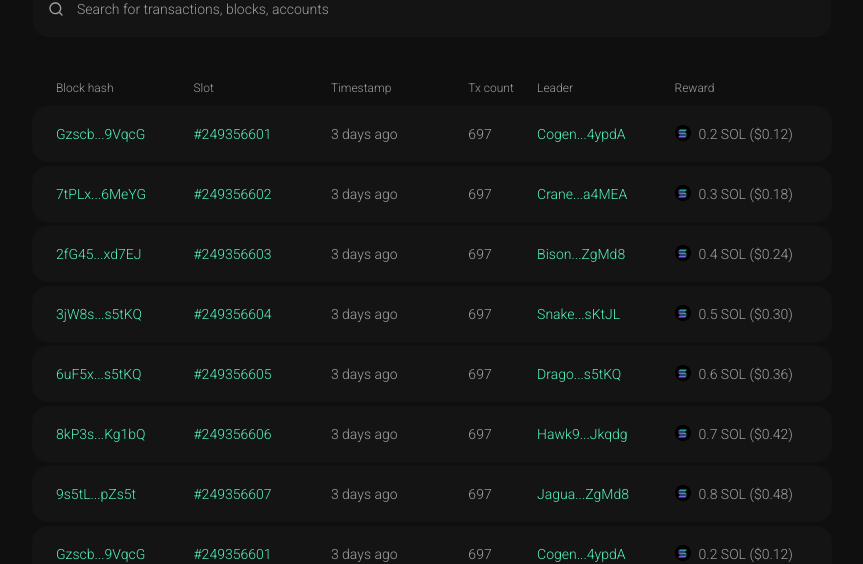
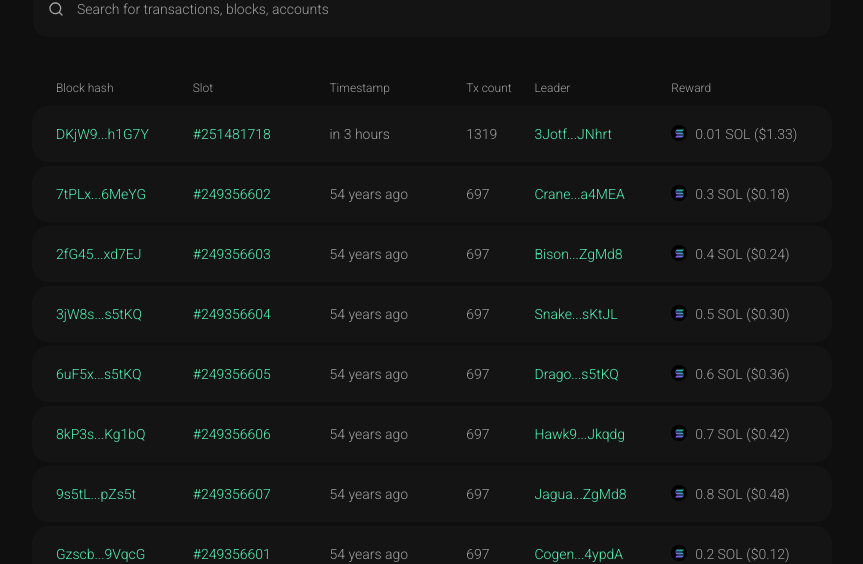
Before and after one commit to ThePatShea/composable-coding-assignment, a Next.js app: page / in a window 1280 px wide. Shown: the part 244-808 px from the top of the page, without its empty margins (208-1071 px from the left). Built offline with nearby package versions, Linux system fonts and the light colour scheme.

Commit message:
Implementing real data for the Solana blocks (not live data).

```diff
--- a/data/blocks.json
+++ b/data/blocks.json
@@ -1,14 +1,14 @@
 [
   {
-    "blockHash": "GzscbXXP1EKg1bQ1D8f9SUa3CMpyKKRoXHGsPn29VqcG",
-    "prevBlockHash": "7tPLxy5ZPF5xL5Bh3gXtD6T1KvhFH5R8M5sagQx6MeYG",
-    "slot": 249356601,
-    "timestamp": 1709071200,
-    "txCount": 697,
-    "leader": "Cogent51kHgGLHr7zpkpRjGYFXM57LgjHjDdqXd4ypdA",
-    "rewardSol": 0.2,
-    "rewardUsd": 0.12,
-    "solanaPriceUsd": 107.6
+    "blockHash": "DKjW9hX6dqBE6aDgqdX7Ytqa9T32SmFUJkkhmjKh1G7Y",
+    "prevBlockHash": "B9hsLdwvEZNyDAvsq688dY7nWWovubWLcojmj3Y5ugjb",
+    "slot": 251481718,
+    "timestamp": "2024-03-01T21:36:13+00:00",
+    "txCount": 1319,
+    "leader": "3JotfSFPaod4KVK7nj7ULvcq5PjUBdZNVGracNkJNhrt",
+    "rewardSol": 0.010146067,
+    "rewardUsd": 1.3257,
+    "solanaPriceUsd": 130.67
   },
   {
     "blockHash": "7tPLxy5ZPF5xL5Bh3gXtD6T1KvhFH5R8M5sagQx6MeYG",
--- /dev/null
+++ b/helpers/roundDecimal.ts
@@ -0,0 +1,6 @@
+function roundDecimal(num: number, decimals: number): number {
+  const factor = Math.pow(10, decimals);
+  return Math.round(num * factor) / factor;
+}
+
+export default roundDecimal;
--- a/interfaces/block.ts
+++ b/interfaces/block.ts
@@ -2,7 +2,7 @@ interface Block {
   blockHash: string;
   prevBlockHash: string;
   slot: number;
-  timestamp: number;
+  timestamp: string;
   txCount: number;
   leader: string;
   rewardSol: number;
--- a/pages/block/[slot].tsx
+++ b/pages/block/[slot].tsx
@@ -5,6 +5,7 @@ import moment from "moment";
 
 import getRelativeTime from "@/helpers/getRelativeTime";
 import truncateString from "@/helpers/truncateString";
+import roundDecimal from "@/helpers/roundDecimal";
 import formatAsUsd from "@/helpers/formatAsUsd";
 
 import SolanaIcon from "@/components/SvgIcon/SolanaIcon";
@@ -88,8 +89,7 @@ export default function Block() {
             {getRelativeTime(selectedBlock.timestamp)}
           </InfoBox>
           <InfoBox title="Date (UTC)" colSpan={1} copy={false}>
-            {moment
-              .unix(selectedBlock.timestamp)
+            {moment(selectedBlock.timestamp)
               .utc()
               .format("MMM D, YYYY HH:mm:ss")}
           </InfoBox>
@@ -115,7 +115,10 @@ export default function Block() {
                 <SolanaIcon height={9} width={9} />
               </div>
               <div className="ml-2">
-                <span className="mr-2">{`${selectedBlock.rewardSol} SOL`}</span>
+                <span className="mr-2">{`${roundDecimal(
+                  selectedBlock.rewardSol,
+                  9
+                )} SOL`}</span>
                 <span className="text-white text-opacity-60">
                   {`(${formatAsUsd(selectedBlock.rewardUsd)} @ ${formatAsUsd(
                     selectedBlock.solanaPriceUsd
--- a/pages/index.tsx
+++ b/pages/index.tsx
@@ -8,6 +8,7 @@ import SearchIcon from "@/components/SvgIcon/SearchIcon";
 import PageHeading from "@/components/PageHeading";
 
 import truncateString from "@/helpers/truncateString";
+import roundDecimal from "@/helpers/roundDecimal";
 import formatAsUsd from "@/helpers/formatAsUsd";
 
 import BlocksState from "@/interfaces/blocksState";
@@ -113,7 +114,7 @@ export default function Home() {
           <ClearSearchButton />
         </div>
         <div>
-          <div className="grid grid-cols-3 md:grid-cols-11 gap-1 px-6 py-[10px] text-white text-opacity-60">
+          <div className="grid grid-cols-3 md:grid-cols-11 px-6 py-[10px] text-white text-opacity-60">
             <div className="col-span1 md:col-span-2 text-xs">Block hash</div>
             <div className="col-span1 md:col-span-2 text-xs">Slot</div>
             <div className="col-span1 md:col-span-2 text-xs">Timestamp</div>
@@ -124,7 +125,7 @@ export default function Home() {
           {activeBlocks.map((block, i) => (
             <div
               key={i}
-              className="grid grid-cols-3 md:grid-cols-11 gap-1 bg-white-opacity-02 hover:bg-white-opacity-05 px-6 py-[18px] rounded-2xl mb-1 text-white text-opacity-60 hover:text-opacity-100 hover:cursor-pointer"
+              className="grid grid-cols-3 md:grid-cols-11 bg-white-opacity-02 hover:bg-white-opacity-05 px-6 py-[18px] rounded-2xl mb-1 text-white text-opacity-60 hover:text-opacity-100 hover:cursor-pointer"
               onClick={() => handleRowClick(block)}
             >
               <div className="col-span1 md:col-span-2 text-sm text-picasso text-opacity-100 hover:text-picasso-opacity-50">
@@ -134,7 +135,7 @@ export default function Home() {
                 #{block.slot}
               </div>
               <div className="col-span1 md:col-span-2 text-sm">
-                {moment.unix(block.timestamp).fromNow()}
+                {moment(block.timestamp).fromNow()}
               </div>
               <div className="hidden md:flex md:col-span-1 text-sm">
                 {block.txCount}
@@ -147,7 +148,8 @@ export default function Home() {
                   <SolanaIcon height={9} width={9} />
                 </div>
                 <div>
-                  {block.rewardSol} SOL ({formatAsUsd(block.rewardUsd)})
+                  {roundDecimal(block.rewardSol, 2)} SOL (
+                  {formatAsUsd(block.rewardUsd)})
                 </div>
               </div>
             </div>
```
Also changed, not shown: helpers/getRelativeTime.ts (+7 -7 lines).
